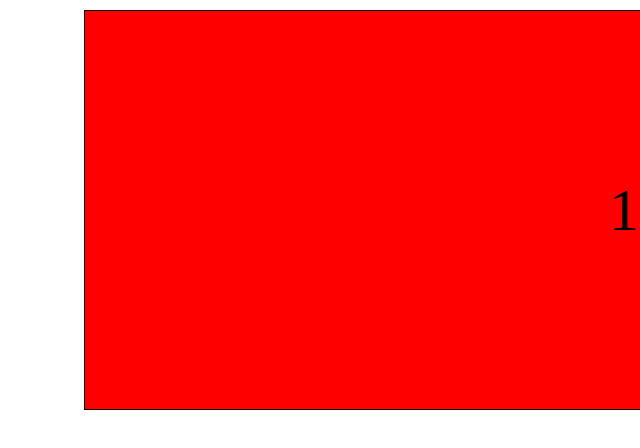
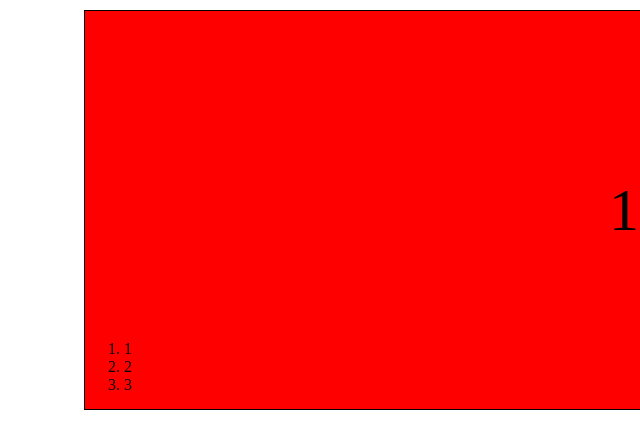
Before and after one commit to AlyciaHathaway/wheels, a plain HTML site: page 轮播组件/index.html in a window 1280 px wide. Shown: the full height of the page, 16-656 px from the left. Drawn offline with nearby package versions, Linux system fonts and the light colour scheme.

Commit message:
添加小圆点

```diff
--- a/轮播组件/index.html
+++ b/轮播组件/index.html
@@ -29,15 +29,23 @@
 		}
 
 		/*使用者写的CSS*/
+
+		.slides {
+			position:           relative;
+		}
+		.slides>.controls {
+			position:           absolute;
+			bottom:             0;
+		}
+		.view {
+			transform:          translateX(0px);
+			transition:         all 1s;
+		}
 		.slide {
 			display:            flex;
 			justify-content:    center;
 			align-items:        center;
 			font-size:          60px;
-		}
-		.view {
-			transform:          translateX(0px);
-			transition:         all 1s;
 		}
 	</style>
 </head>
@@ -49,5 +57,9 @@
 			<div class="slide">3</div>
 		</div>
 	</div>
+
+	<script src="//code.jquery.com/jquery-2.1.1.min.js"></script>
+	<script src="slides.js"></script>
+
 </body>
 </html>
--- /dev/null
+++ b/轮播组件/slides.js
@@ -0,0 +1,29 @@
+
+// window.slides = function(element) {
+// 	console.log(parseInt(window.getComputedStyle(element).width))
+// };
+
+window.slides = function(element) {
+	var $el = $(element);
+	var width = $el.width();
+	var count = $el.find('.slide').length;
+
+	// 计算轮播圆点的个数，展示在view层上面
+	var $ol = $('<ol class="controls"></ol>');
+	for (let i=0; i<count; i++) {
+		$ol.append(`<li>${i+1}</li>`)
+	}
+	$el.append($ol);
+
+
+};
+
+
+
+
+
+
+
+
+// 使用者代码
+slides(document.querySelector('.slides'));
```
